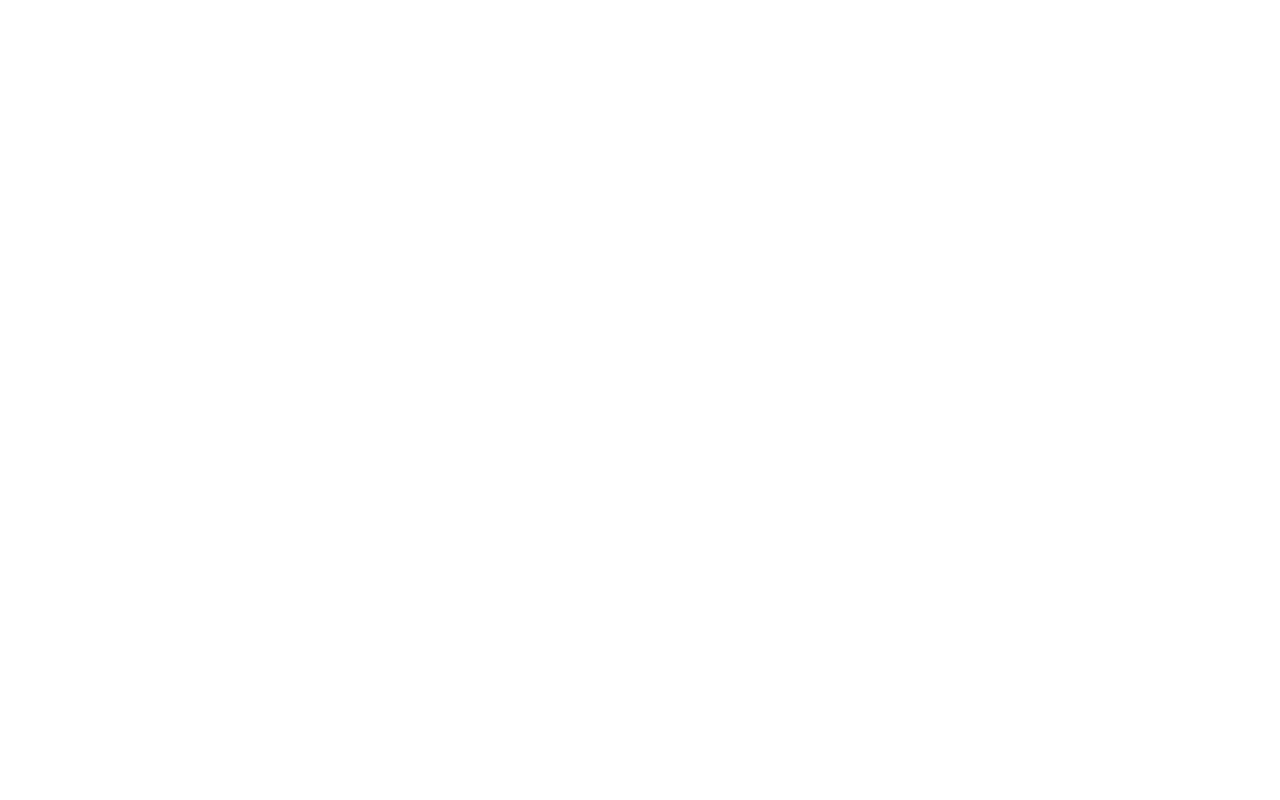
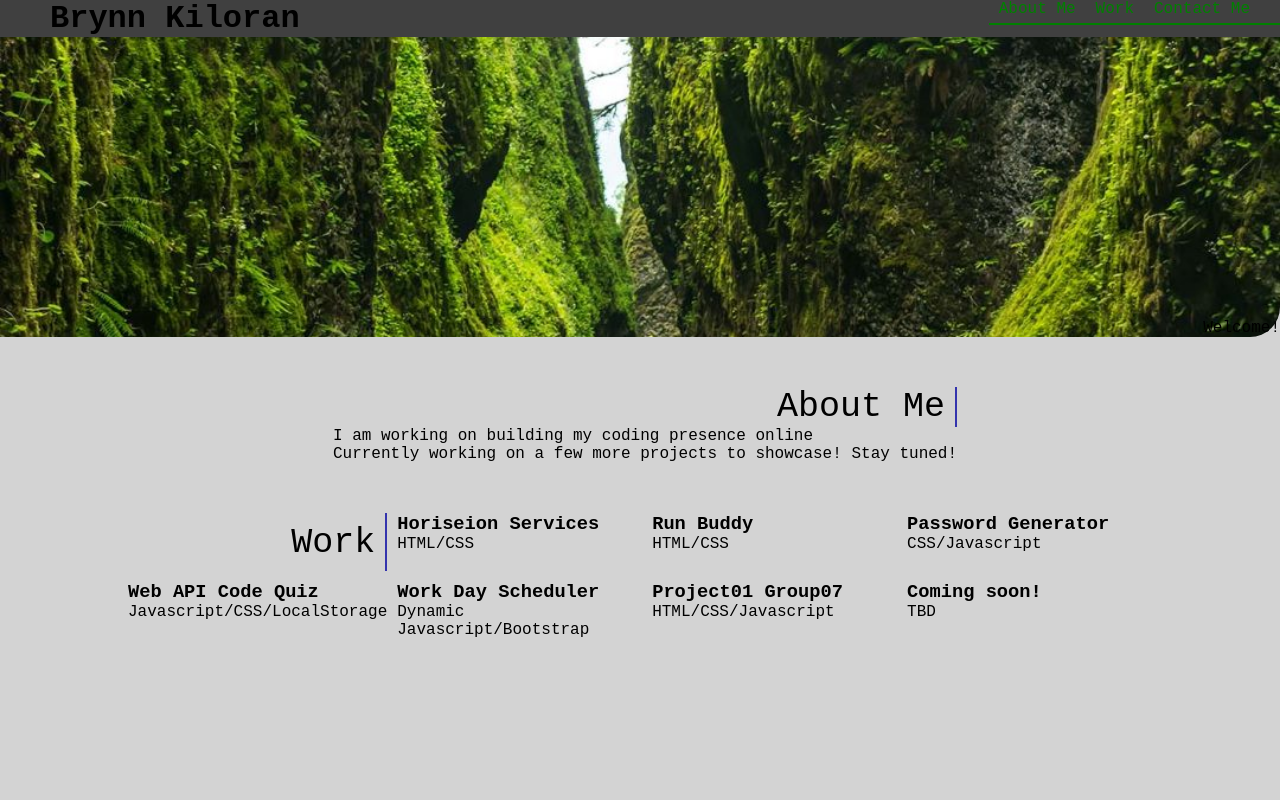
Before and after one commit to brynnke/porfolio, a plain HTML site: page index.html in a window 1280 px wide. Shown: the top 800 px of the page. Drawn offline with Linux system fonts and the light colour scheme; a web font is replaced by a local one.

Commit message:
modifited files

```diff
--- a/assets/style.css
+++ b/assets/style.css
@@ -7,9 +7,9 @@
 /* variable defintitions */
 :root {
     --header-footer-background-color: #404040;
-    --lightskyblue: lightskyblue;
+    --lightskyblue: green;
     --lightgray: lightgray;
-    --about-me-work-border: #333366;
+    --about-me-work-border: #3434ad;
     --rgba-border-color-opacity: rbga(135, 206, 250, 0.8);
 }
 /* start of semantic code */
@@ -240,3 +240,20 @@ footer a {
     grid-template-rows: repeat(3,2fr);
     gap: 20px 20px;
 }
+.footer-grid-item.contact-me {
+    padding-top: 10px;
+    font-size: 35px;
+    grid-row: 1 / span 3;
+    text-align: right;
+    padding-right: 10px;
+    border-right: 2px solid var(--lightskyblue);
+}
+.footer-grid-item.email{
+    grid-row: 2;
+}
+.footer-gird-item.git-hub{
+    grid-row: 2;
+}
+/* end of footer class */
+
+/*
--- a/index.html
+++ b/index.html
@@ -0,0 +1,148 @@
+<!DOCTYPE html>
+<html lang="en">
+
+<head>
+    <!--navigation -->
+    <meta charset="UTF-8" />
+    <meta name=" viewport" content="width=device-width, initial-scale=1.0" />
+    <meta http-equiv="X-UA-Compatible" content="ie=edge" />
+    <link href="https://fonts.googleapis.com/css?family=Karla:400,700|Martel:400,700" rel="stylesheet">
+    <link rel="stylesheet" href="https://fonts.googleapis.com/css?family=Cormorant+Garamond:400,700|Khula">
+    <link rel="stylesheet" type="text/css" href="./assets/style.css" />
+    <title>Portfolio</title>
+</head>
+
+<body>
+    <header>
+        <span class="span-background title">
+            <h1> Brynn Kiloran </h1>
+        </span>
+        <nav>
+            <ul class="nav-effects">
+                <li>
+                    <a href="#about-me">About Me</a>
+                </li>
+                <li>
+                    <a href="#work">Work</a>
+                </li>
+                <li>
+                    <a href="#contact-me">Contact Me</a>
+                </li>
+                <li>
+                    <!-- add resume -->
+                    <a href="./"></a>
+                </li>
+            </ul>
+        </nav>
+    </header>
+    <!-- Hero Section -->
+    <section class="hero">
+        <div class="hero-subtilte">
+            <span class="span-background opacity">Welcome!</span>
+        </div>
+    </section>
+
+    <!-- abotu me -->
+    <article>
+        <div id="about-me" class="about-me-wrapper">
+            <div class="aobut-me-grid-cntainer">
+                <div class="about-me-item about-me-title">
+                    <p> About Me</p>
+                </div>
+                <div class="about-me-item p1">
+                    <p> I am working on building my coding presence online</p>
+                </div>
+                <div class="about-me-item p2">
+                    <p> Currently working on a few more projects to showcase! Stay tuned!</p>
+                </div>
+            </div>
+        </div>
+    </article>
+
+    <!-- work/projects -->
+    <article>
+        <div id="work" class="work-wrapper">
+            <div class="work-grid-container">
+                <div class="work-item work-title">
+                    <p> Work</p>
+                </div>
+                <div onclick="projectClicked('challenge-1-refactor')" alt="Image Displaying the Horiseon landing Page"
+                    title="Horiseon landing Page" target="_blank" style="cursor:pointer;"
+                    class="work-item-project challenge-1-refactor">
+                    <span class="span-background">
+                        <h3>Horiseion Services</h3>
+                        <span class="lower-text">HTML/CSS</span>
+                    </span>
+                </div>
+                <div onclick="projectClicked ('run-buddy')" alt="Image Displaying Run Buddy landing page"
+                    title="Run Buddy landing page" style="cursor:pointer;" class="work-item-project run-buddy">
+                    <h3>Run Buddy</h3>
+                    <span class="lower-text">HTML/CSS</span>
+                    </span>
+                </div>
+                <div onclick="projectClicked('password-generator')"
+                    alt="Image Displaying the Password Generator landing Page" title="Password Generator landing page"
+                    style="cursor: pointer;" class="work-item-project password-generator">
+                    <span class="span-background">
+                        <h3>Password Generator</h3>
+                        <span class="lower-text">CSS/Javascript</span>
+                    </span>
+                </div>
+                <div onclick="projectClicked('web-api-code-quiz')"
+                    alt="Image Displaying the Web Api Code Quiz landing Page" title="Web Api Code Quiz landing page"
+                    style="cursor: pointer;" class="work-item-project web-api-code-quiz">
+                    <span class="span-background">
+                        <h3>Web API Code Quiz</h3>
+                        <span class="lower-text">Javascript/CSS/LocalStorage</span>
+                    </span>
+                </div>
+                <div onclick="projectClicked('work-day-scheduler')"
+                    alt="Image Displaying the Web Api Code Quiz landing Page" title="Web Api Code Quiz landing page"
+                    style="cursor: pointer;" class="work-item-project work-day-scheduler">
+                    <span class="span-background">
+                        <h3>Work Day Scheduler</h3>
+                        <span class="lower-text">Dynamic Javascript/Bootstrap</span>
+                    </span>
+                </div>
+                <div onclick="projectClicked('project01-group07')"
+                    alt="Image Displaying the Project01 Group07 landing Page" title="Project01 Group07 landing page"
+                    style="cursor: pointer;" class="work-item-project project01-group07">
+                    <span class="span-background">
+                        <h3>Project01 Group07</h3>
+                        <span class="lower-text">HTML/CSS/Javascript</span>
+                    </span>
+                </div>
+
+
+
+
+                <div class="work-item-project ghost-item">
+                    <span class="span-background">
+                        <h3>Coming soon!</h3>
+                        <span class="lower-text">TBD</span>
+                    </span>
+                </div>
+            </div>
+        </div>
+    </article>
+
+    <!-- footer-->
+    <footer>
+        <div id="contact-me" class="footer-wrapper">
+            <div class="footer-container">
+                <div class="footer-grid-item contact-me">
+                    Contact Me
+                </div>
+                <div class="footer-grid-item email">
+                    <a href="mailto:kiloranb@gmail.com">kiloranb@gmail.com</a>
+                </div>
+                <div class="footer-grid-item git-hub">
+                    <a href="https://github.com/brynnke/" target="_blank">GITHUB</a>
+                </div>
+            </div>
+        </div>
+    </footer>
+    <script src="./assets/script.js"></script>
+</body>
+
+</html>
```
